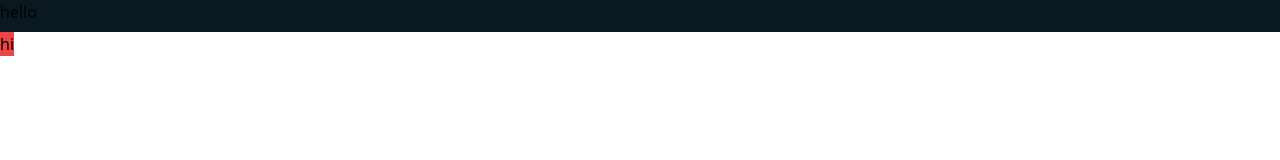
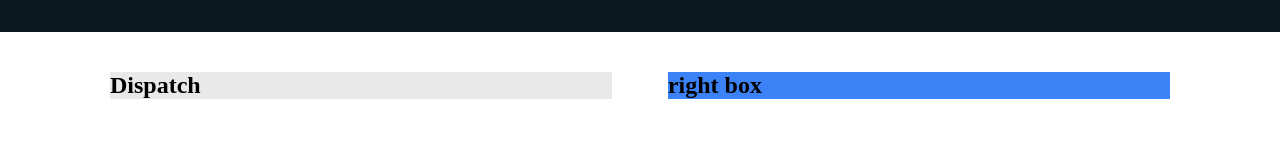
Before and after one commit to Ajdj100/HackWestern10, a website: page src/active.html in a window 1280 px wide. Drawn offline with nearby package versions, Linux system fonts and the light colour scheme; files that its build step writes are made by us from their sources.

Commit message:
began work on left box

```diff
--- a/src/active.html
+++ b/src/active.html
@@ -8,16 +8,19 @@
 
 <body>
     <!-- titlebar -->
-    <div class="bg-titleBar h-8">
-        <h1 class="">hello</h1>
+    <div class="bg-titleBar h-8 flex">
+        <!-- add title icon here -->
     </div>
     <!-- body -->
-    <div class="flex flex-row w-screen">
-        <div class="bg-red-500">
-            <h1>hi</h1>
+    <div class="flex flex-row w-screen justify-around px-[110px] py-[40px]">
+        <div id="leftBox" class="bg-darkBackground w-1/2">
+            <div>
+                <h1>Dispatch</h1>
+            </div>
         </div>
-        <div class="bg-blue-500">
-
+        <div class="w-[59px]"></div>
+        <div class="bg-blue-500 w-1/2">
+            <h1>right box</h1>
         </div>
     </div>
 </body>
--- a/src/input.css
+++ b/src/input.css
@@ -1,3 +1,15 @@
 @tailwind base;
+
 @tailwind components;
+
 @tailwind utilities;
+@import url('https://fonts.googleapis.com/css2?family=Assistant:wght@200;300;400;500;600;700;800&family=Inria+Sans&family=Inter:wght@100;200;300;400;500;600;700&family=Ubuntu:wght@300;400;500;700&display=swap');
+
+h1 {
+  color: #000;
+  font-family: Inria Sans;
+  font-size: 24px;
+  font-style: normal;
+  font-weight: 700;
+  line-height: normal;
+}
--- a/tailwind.config.js
+++ b/tailwind.config.js
@@ -6,7 +6,7 @@ module.exports = {
       colors: {
         titleBar: '#0A191F',
         background: '#FBFBFB',
-
+        darkBackground: '#E9E9E9',
       }
     },
   },
```
